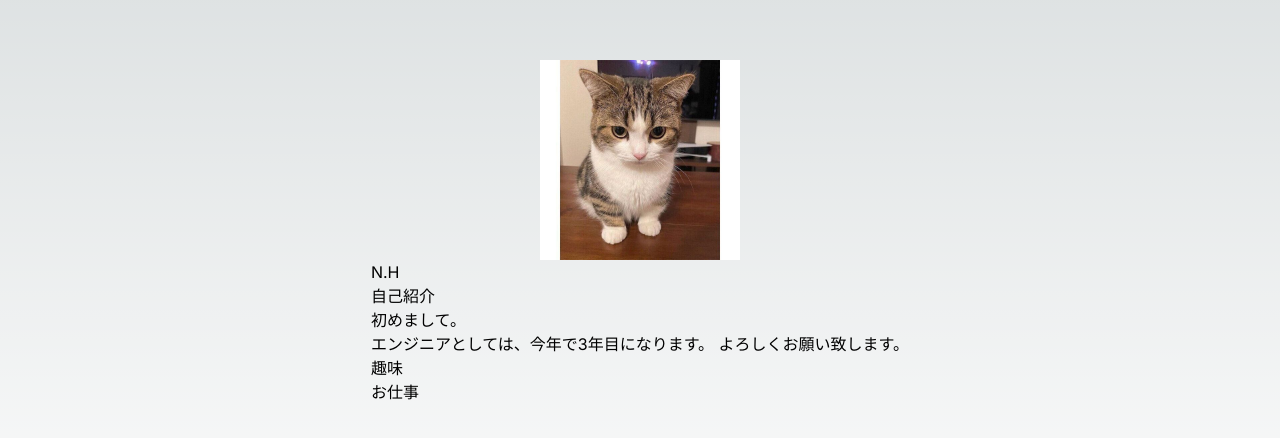
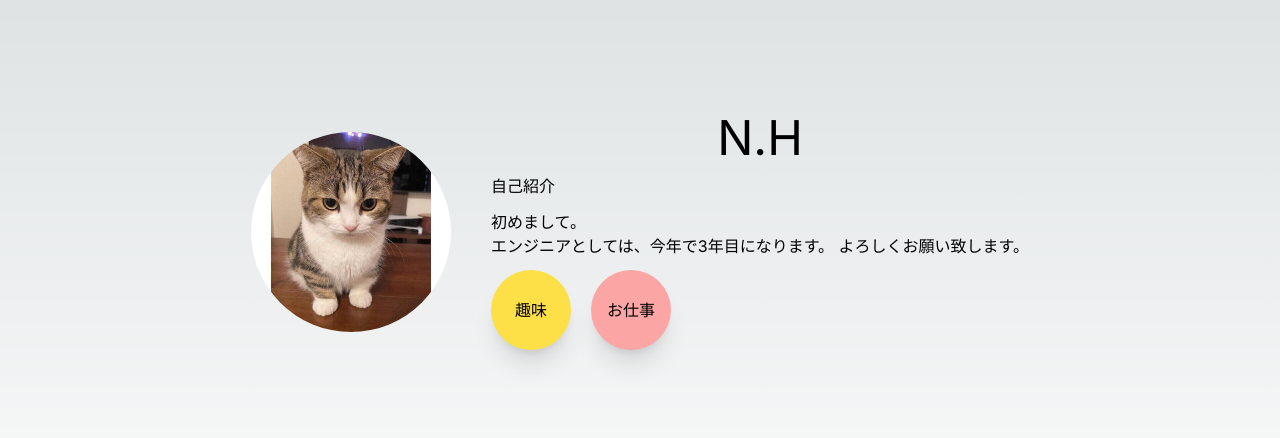
Before and after one commit to nokhysh/my-app, a Next.js app: page / in a window 1280 px wide. Shown: the part 168-606 px from the top of the page. Built offline with nearby package versions, Linux system fonts and the light colour scheme.

Commit message:
趣味ページへの画面遷移を追加

```diff
--- /dev/null
+++ b/src/app/hobby/page.tsx
@@ -0,0 +1,12 @@
+import Link from 'next/link';
+
+const Hobby = () => {
+  return (
+    <div className="flex flex-col min-h-screen items-center justify-center">
+      <div className="">My Hobby</div>
+      <Link href="/">Homeへ</Link>
+    </div>
+  );
+}
+
+export default Hobby;
--- a/src/app/page.tsx
+++ b/src/app/page.tsx
@@ -1,27 +1,33 @@
 import Image from "next/image";
+import Link from 'next/link';
 
 export default function Home() {
   return (
-    <div className="flex min-h-screen flex-col items-center justify-center">
+    <div className="flex min-h-screen items-center justify-center">
       <Image
+        className="rounded-full"
         src="/profile/profile.jpg"
         alt="プロフィール画像"
         width={200}
         height={200}
       />
-      <div>
-        <div>N.H</div>
-        <div>自己紹介</div>
-        <div>
+      <div className="flex flex-col gap-3 ml-10">
+        <div className="text-center text-5xl">N.H</div>
+        <div className="text-left">自己紹介</div>
+        <div className="leading-lg">
           初めまして。
           <br />
           エンジニアとしては、今年で3年目になります。
           よろしくお願い致します。
           <br />
-          <div>
-            <div>趣味</div>
-            <div>お仕事</div>
-          </div>
+        </div>
+        <div className="flex gap-5">
+          <Link href="/hobby">
+              <div className="flex justify-center items-center text-center box-border h-20 w-20 rounded-full shadow-xl bg-yellow-300 hover:bg-yellow-200">
+                趣味
+              </div>
+          </Link>
+          <div className="flex justify-center items-center text-center box-border h-20 w-20 rounded-full shadow-xl bg-red-300 hover:bg-red-200">お仕事</div>
         </div>
       </div>
     </div>
```
